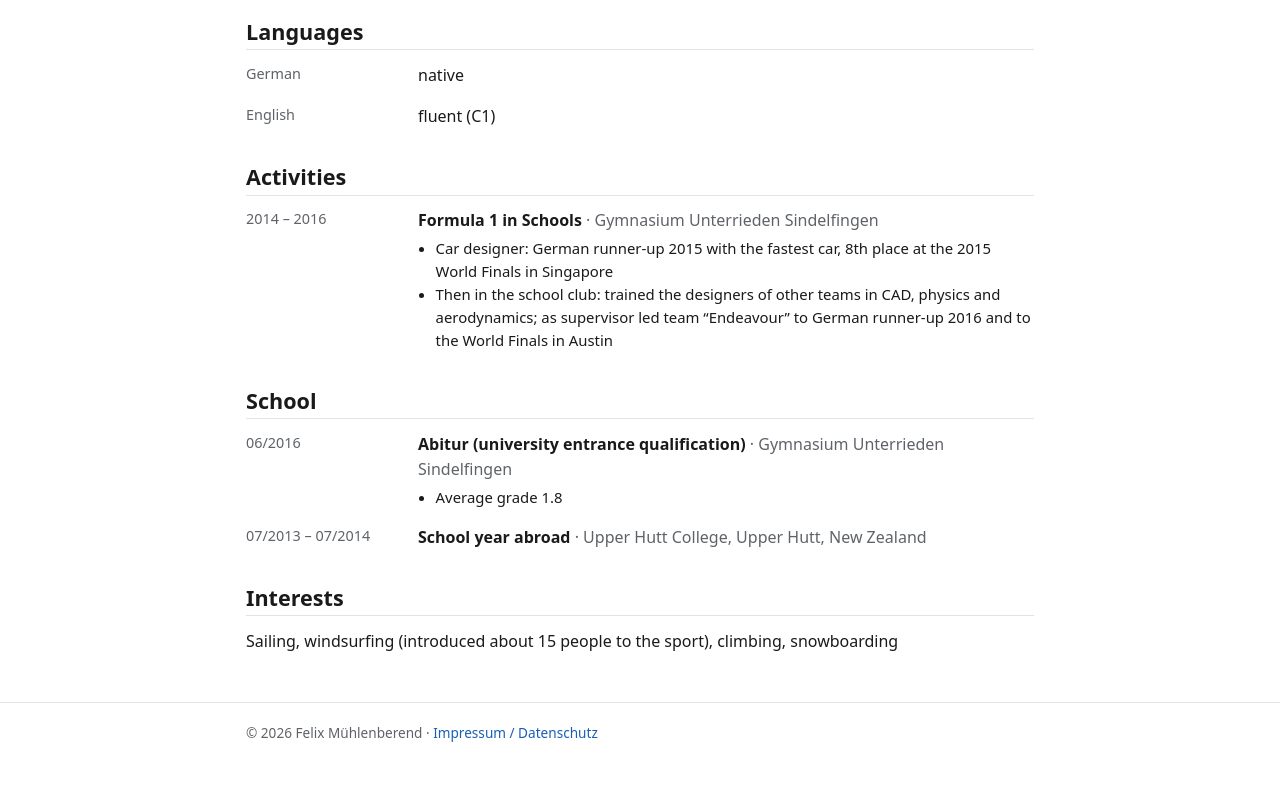
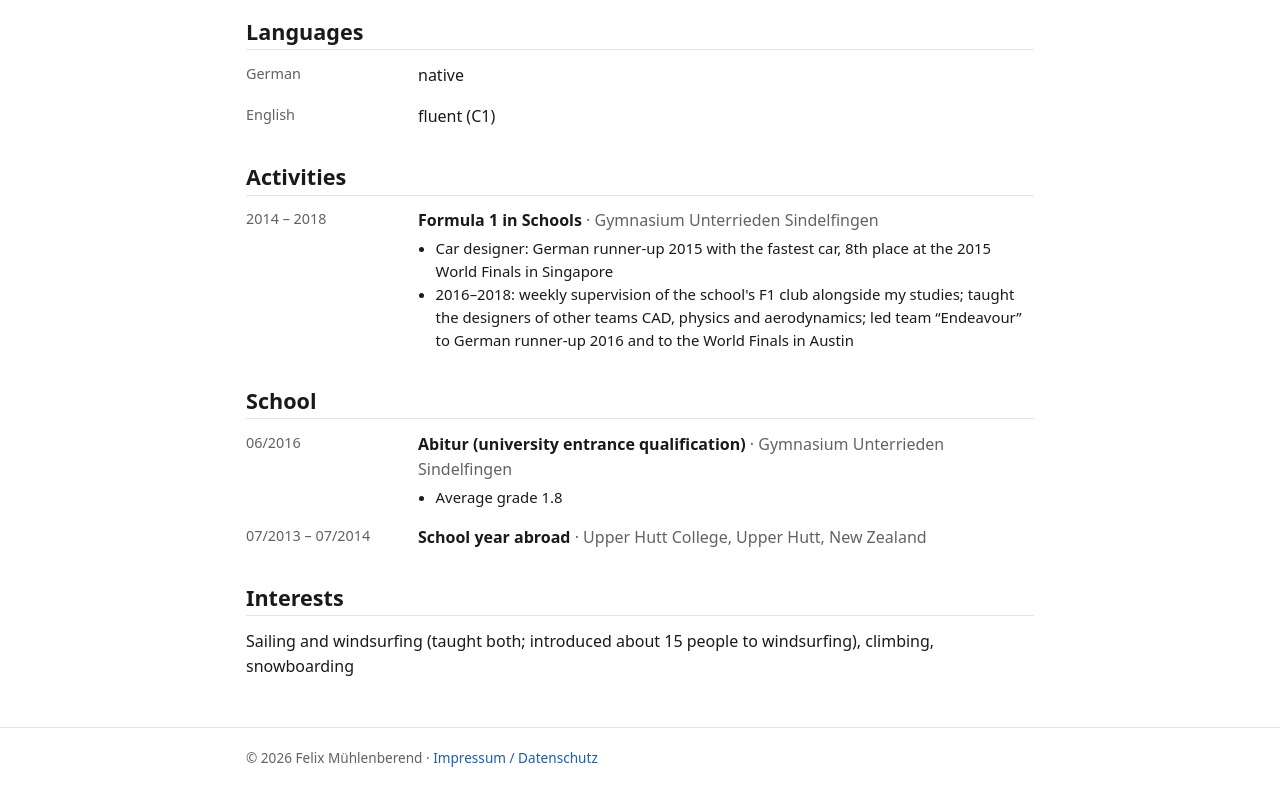
Before and after one commit to felixmueh/felixmueh.github.io, a plain HTML site: page cv.html in a window 1280 px wide. Shown: the part 1858-2658 px from the top of the page. Before the commit the page ends 2633 px from the top, so only its background shows below. Drawn offline with Linux system fonts and the light colour scheme.

Commit message:
CV page: F1 supervision 2016–2018, interests (from cv.yaml)

```diff
--- a/cv.html
+++ b/cv.html
@@ -133,12 +133,12 @@
   <div class="cv-entry"><div class="when">English</div><div>fluent (C1)</div></div>
   <h2>Activities</h2>
   <div class="cv-entry">
-    <div class="when">2014 – 2016</div>
+    <div class="when">2014 – 2018</div>
     <div>
       <strong>Formula 1 in Schools</strong> <span class="org">· Gymnasium Unterrieden Sindelfingen</span>
       <ul>
         <li>Car designer: German runner-up 2015 with the fastest car, 8th place at the 2015 World Finals in Singapore</li>
-        <li>Then in the school club: trained the designers of other teams in CAD, physics and aerodynamics; as supervisor led team “Endeavour” to German runner-up 2016 and to the World Finals in Austin</li>
+        <li>2016–2018: weekly supervision of the school's F1 club alongside my studies; taught the designers of other teams CAD, physics and aerodynamics; led team “Endeavour” to German runner-up 2016 and to the World Finals in Austin</li>
       </ul>
     </div>
   </div>
@@ -159,7 +159,7 @@
     </div>
   </div>
   <h2>Interests</h2>
-  <p>Sailing, windsurfing (introduced about 15 people to the sport), climbing, snowboarding</p>
+  <p>Sailing and windsurfing (taught both; introduced about 15 people to windsurfing), climbing, snowboarding</p>
   <!-- END generated: cv -->
 </main>
 
```
